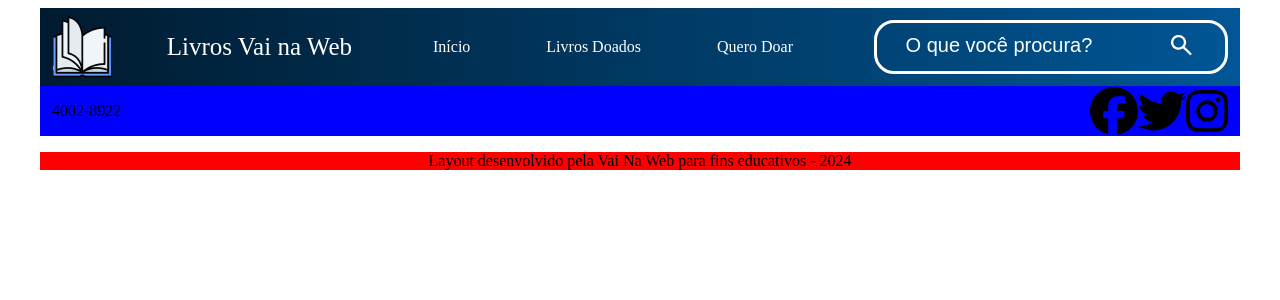
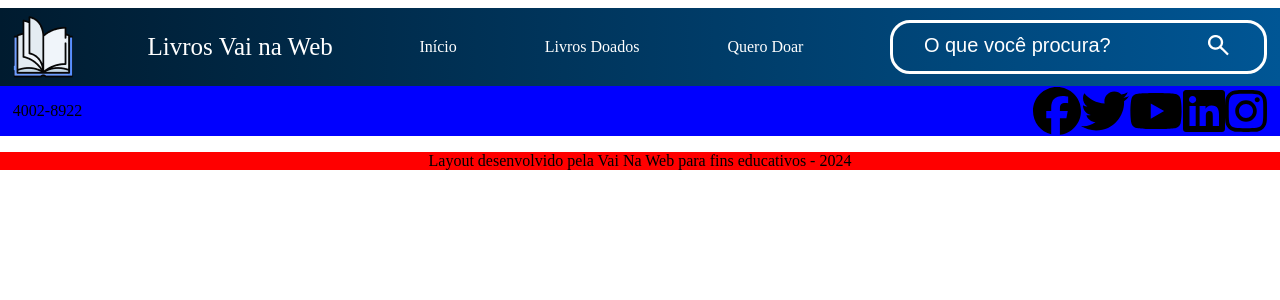
Before and after one commit to p0llus/livros-vainaweb-2024, a React (Vite) app: page / in a window 1280 px wide. Shown: the top 300 px of the page. Built offline with nearby package versions, Linux system fonts and the light colour scheme.

Commit message:
Adicionado os ícones corretos das marcas no footer

```diff
--- a/index.html
+++ b/index.html
@@ -1,12 +1,12 @@
 <!doctype html>
-<html lang="en">
+<html lang="pt-BR">
   <head>
     <meta charset="UTF-8" />
     <link rel="icon" type="image/svg+xml" href="/vite.svg" />
     <meta name="viewport" content="width=device-width, initial-scale=1.0" />
     <title>Vite + React</title>
   </head>
-  <body style="max-width: 1200px; margin-left: auto; margin-right: auto;">
+  <body style="max-width: 1440px; margin-left: auto; margin-right: auto;">
     <div id="root"></div>
     <script type="module" src="/src/main.jsx"></script>
   </body>
--- a/src/components/footer/Footer.jsx
+++ b/src/components/footer/Footer.jsx
@@ -1,7 +1,7 @@
 import s from '../footer/footer.module.scss'
 import React from 'react-dom'
 import { FontAwesomeIcon } from '@fortawesome/react-fontawesome'
-import { faFacebook, faInstagram, faTwitter } from '@fortawesome/free-brands-svg-icons'
+import { faFacebook, faInstagram, faLinkedin, faTwitter, faYoutube } from '@fortawesome/free-brands-svg-icons'
 
 export default function Footer () {
     return (
@@ -11,6 +11,8 @@ export default function Footer () {
                 <div>
                     <FontAwesomeIcon icon={faFacebook} size='3x'/>
                     <FontAwesomeIcon icon={faTwitter} size='3x'/>
+                    <FontAwesomeIcon icon={faYoutube} size='3x'/>
+                    <FontAwesomeIcon icon={faLinkedin} size='3x'/>
                     <FontAwesomeIcon icon={faInstagram} size='3x'/>
                 </div>
             </section>
```
